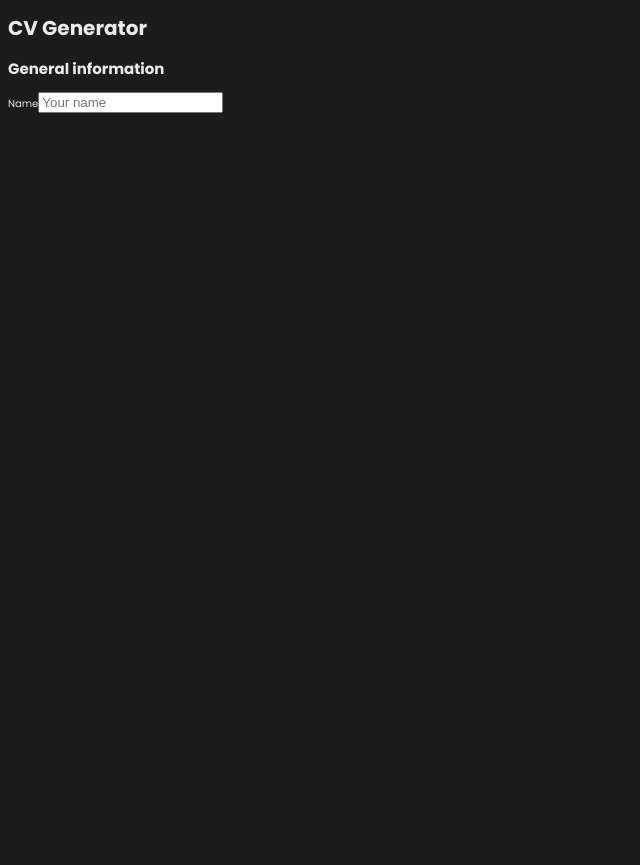
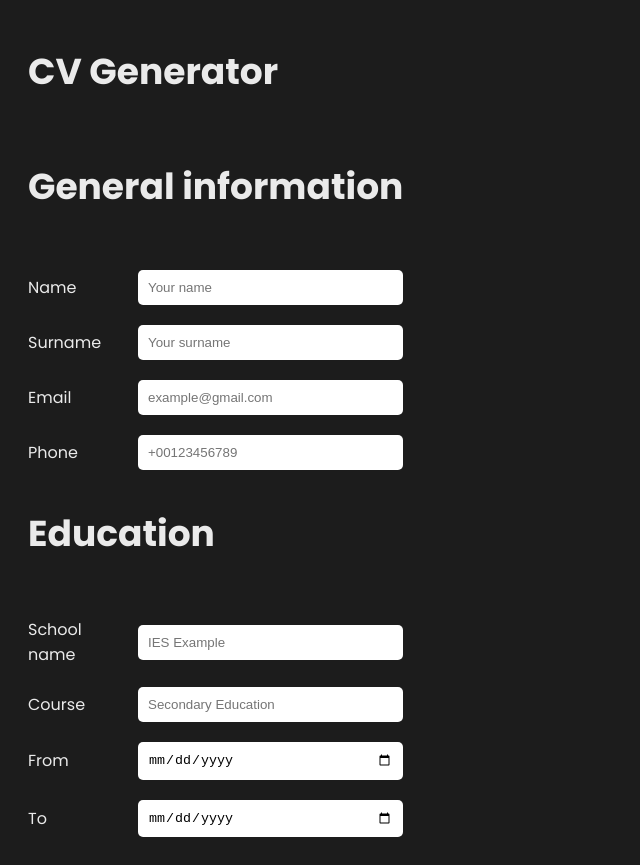
Before and after one commit to wisyxx/Calorie-Counter, a React (Vite) app: page / in a window 1280 px wide. Shown: the whole page, without its empty margins (0-640 px from the left). Before the commit the page ends 800 px from the top, so only its background shows below. Built offline with nearby package versions, Linux system fonts and the light colour scheme.

Commit message:
Add two forms

```diff
--- a/package.json
+++ b/package.json
@@ -4,7 +4,7 @@
   "version": "0.0.0",
   "type": "module",
   "scripts": {
-    "dev": "vite",
+    "start": "vite",
     "build": "tsc && vite build",
     "lint": "eslint . --ext ts,tsx --report-unused-disable-directives --max-warnings 0",
     "preview": "vite preview"
--- a/src/App.tsx
+++ b/src/App.tsx
@@ -1,10 +1,21 @@
-import Form from "./components/Form";
+import GeneralInfoForm from './components/GeneralInfoForm';
+import EducationForm from './components/EducationForm';
 
 export default function App() {
   return (
     <>
       <h1>CV Generator</h1>
-      <Form title='General information' />
+      <main className="app">
+        <section className="forms">
+          {/* TO-DO: Desplegalbe forms */}
+          <GeneralInfoForm title="General information" />
+          <EducationForm title="Education" />
+        </section>
+
+        <aside className="cv-container">
+          {/* TO-DO: Create hard coded basic CV structure */}
+        </aside>
+      </main>
     </>
   );
 }
--- /dev/null
+++ b/src/components/EducationForm.tsx
@@ -0,0 +1,43 @@
+import FormInput from './FormInput';
+import '../styles/Form.css';
+
+interface FormProps {
+  title: string;
+}
+
+export default function EducationForm({ title }: FormProps) {
+  return (
+    <section className="form">
+      <h1 className="form__title">{title}</h1>
+
+      <FormInput
+        label="School name"
+        name="school"
+        id="school"
+        type="text"
+        placeholder="IES Example"
+      />
+      <FormInput
+        label="Course"
+        name="course"
+        id="course"
+        type="text"
+        placeholder="Secondary Education"
+      />
+      <FormInput
+        label="From"
+        name="start-date"
+        id="start-date"
+        type="date"
+        placeholder="20-01-2000"
+      />
+      <FormInput
+        label="To"
+        name="end-date"
+        id="end-date"
+        type="date"
+        placeholder="12-10-2004"
+      />
+    </section>
+  );
+}
--- a/src/components/Form.tsx
+++ /dev/null
@@ -1,20 +0,0 @@
-import FormInput from './FormInput';
-
-interface FormProps {
-  title: string
-}
-
-export default function Form({ title }: FormProps) {
-  return (
-    <section className="form">
-      <h1>{title}</h1>
-      <FormInput
-        placeholder="Your name"
-        name="name"
-        id="name"
-        type="text"
-        label="Name"
-      />
-    </section>
-  );
-}
--- a/src/components/FormInput.tsx
+++ b/src/components/FormInput.tsx
@@ -1,3 +1,5 @@
+import '../styles/FormInput.css'
+
 interface FormInputProps {
   placeholder?: string;
   name: string;
@@ -15,8 +17,16 @@ export default function FormInput({
 }: FormInputProps) {
   return (
     <div className="input-container">
-      <label htmlFor={name}>{label}</label>
-      <input type={type} name={name} id={id} placeholder={placeholder} />
+      <label className="input-container__label" htmlFor={name}>
+        {label}
+      </label>
+      <input
+        className="input-container__input"
+        type={type}
+        name={name}
+        id={id}
+        placeholder={placeholder}
+      />
     </div>
   );
 }
--- /dev/null
+++ b/src/components/GeneralInfoForm.tsx
@@ -0,0 +1,42 @@
+import FormInput from './FormInput';
+import '../styles/Form.css';
+
+interface FormProps {
+  title: string;
+}
+
+export default function GeneralInfoForm({ title }: FormProps) {
+  return (
+    <section className="form">
+      <h1 className="form__title">{title}</h1>
+      <FormInput
+        placeholder="Your name"
+        name="name"
+        id="name"
+        type="text"
+        label="Name"
+      />
+      <FormInput
+        placeholder="Your surname"
+        name="surname"
+        id="surname"
+        type="text"
+        label="Surname"
+      />
+      <FormInput
+        placeholder="example@gmail.com"
+        name="email"
+        id="email"
+        type="emai"
+        label="Email"
+      />
+      <FormInput
+        placeholder="+00123456789"
+        name="phone"
+        id="phone"
+        type="tel"
+        label="Phone"
+      />
+    </section>
+  );
+}
--- a/src/index.css
+++ b/src/index.css
@@ -1,4 +1,10 @@
 @import url('https://fonts.googleapis.com/css2?family=Poppins:ital,wght@0,100;0,200;0,300;0,400;0,500;0,600;0,700;0,800;0,900;1,100;1,200;1,300;1,400;1,500;1,600;1,700;1,800;1,900&display=swap');
+
+
+.app {
+  display: flex;
+  justify-content: space-between;
+}
 
 html {
   font-size: 62.5%;
@@ -6,9 +12,23 @@ html {
   background-color: #1c1c1c;
   color: #eaeaea;
   font-family: 'Poppins', sans-serif;
+  padding: 2rem;
 }
 *,
 *:before,
 *:after {
   box-sizing: inherit;
 }
+h1 {
+  font-size: 3.6rem;
+}
+h2 {
+  font-size: 3rem;
+}
+h3 {
+  font-size: 2.4rem;
+}
+p,
+label {
+  font-size: 1.6rem;
+}
--- /dev/null
+++ b/src/styles/Form.css
@@ -0,0 +1,6 @@
+.form {
+    display: flex;
+    flex-direction: column;
+    gap: 2rem;
+    flex: 1 0 1;
+}
--- /dev/null
+++ b/src/styles/FormInput.css
@@ -0,0 +1,15 @@
+.input-container {
+  display: flex;
+  align-items: center;
+}
+.input-container__label {
+  flex: 0 0 10rem;
+}
+.input-container__input {
+  padding: 1rem;
+  margin-left: 1rem;
+  border: none;
+  border-radius: 0.5rem;
+  outline: none;
+  flex: 1;
+}
```
